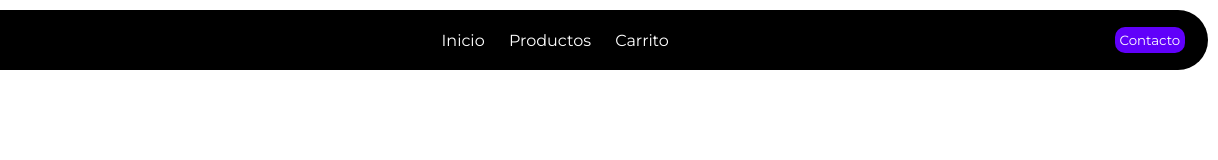
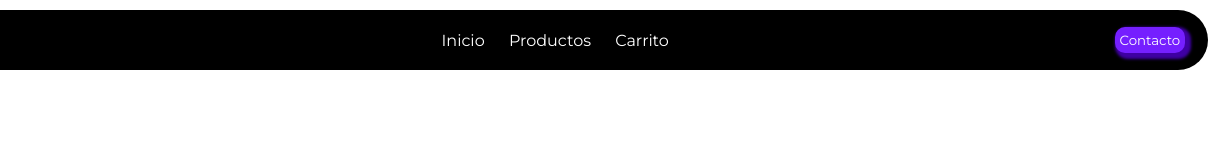
Before and after one commit to ianCornejo21/Tareas, a plain HTML site: page index.html in a window 1280 px wide. Shown: the full height of the page, 62-1280 px from the left. Drawn offline with Linux system fonts and the light colour scheme.

Commit message:
Ejercicio Nro2

```diff
--- a/styles.css
+++ b/styles.css
@@ -38,8 +38,8 @@ header {
     margin-right: 10px;
     border-radius: 10px;
     border-style: none;
-    background-color: rgb(96, 0, 250);
-
+    background-color: rgb(117, 31, 255);
+    box-shadow: 3px 3px 3px 3px rgba(63, 0, 165, 0.993);
 }
 
 a {
```
